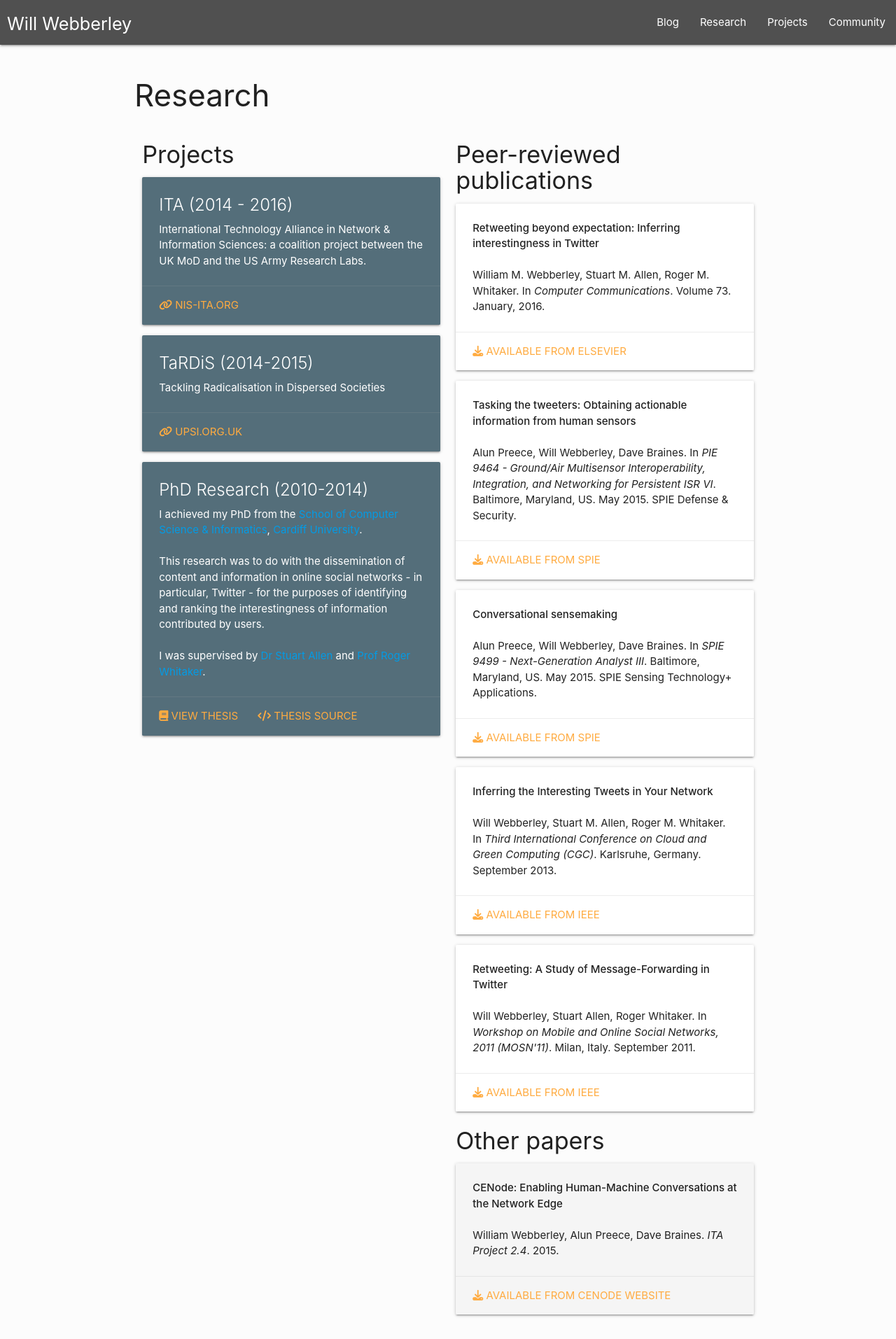
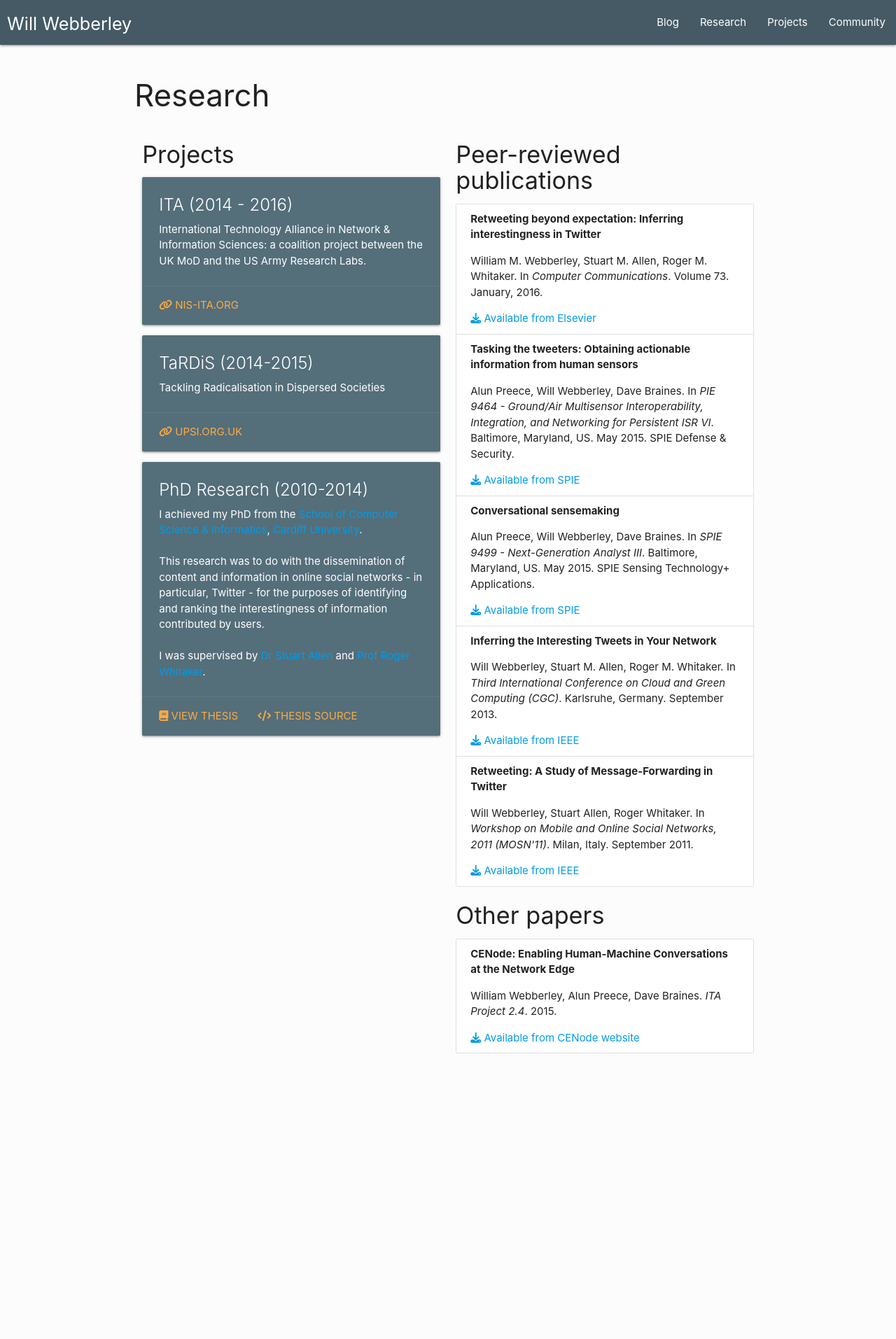
Before and after one commit to willwebberley/personal-website, a Jekyll site: the page built from research.html, in a window 1280 px wide. Shown: the whole page at 70% size. Built offline with Jekyll 4.4.1, drawn with Linux system fonts in a browser that asks for light colours; nearby versions of some CDN libraries; library files that are not in the unit come from our copies; after the commit the page ends 1540 px from its top, so only the background shows below that.

```diff
--- a/_includes/header.html
+++ b/_includes/header.html
@@ -16,7 +16,7 @@
 
   <body>
 
-  <nav>
+  <nav class="blue-grey darken-2">
      <div class="nav-wrapper">
         <a href="/" class="brand-logo">
           <span>Will Webberley</span>
--- a/_sass/main.scss
+++ b/_sass/main.scss
@@ -3,7 +3,6 @@ body{
 }
 
 nav{
-  background-color: rgb(80,80,80) !important;
   .brand-logo{
     margin-left:10px;
     span{
@@ -14,6 +13,13 @@ nav{
 
 .container{
   padding-top:20px;
+}
+
+.btn{
+  &.small, &.small i{
+    font-size:11px;
+    padding:0px 10px;
+  }
 }
 
 .chip{
--- a/research.html
+++ b/research.html
@@ -46,32 +46,30 @@ layout: default
   <div class="col m6">
     <h4>Peer-reviewed publications</h4>
 
+    <ul class="collection">
     {% for pub in site.publications reversed %}
 
-    <div class="card">
-      <div class="card-content">
-        <p><strong>{{pub.title}}</strong></p><br>
+      <li class="collection-item">
+        <span class="title">{{pub.title}}</span>
         <p>{{pub.authors}}. In <i>{{pub.journal}}</i>. {{pub.extra}}</p>
-      </div>
-      <div class="card-action">
-        <a href="{{pub.link}}"><i class="fa fa-download"></i> {{pub.link_label}}</a>
-      </div>
-    </div>
+        <a target="_blank" href="{{pub.link}}"><i class="fa fa-download"></i> {{pub.link_label}}</a>
+        <div class="clearfix"></div>
+      </li>
 
     {% endfor %}
+    </ul>
 
     <h4>Other papers</h4>
 
-    <div class="card grey lighten-4">
-      <div class="card-content">
-        <p><strong>CENode: Enabling Human-Machine Conversations at the Network Edge</strong></p><br>
-        <p>William Webberley, Alun Preece, Dave Braines. <i>ITA Project 2.4</i>. 2015.
-      </div>
-      <div class="card-action">
-        <a href="http://cenode.io/intro.pdf"><i class="fa fa-download"></i> Available from CENode website</a>
-      </div>
-    </div>
+    <ul class="collection">
 
+      <li class="collection-item">
+        <span class="title">CENode: Enabling Human-Machine Conversations at the Network Edge</span>
+        <p>William Webberley, Alun Preece, Dave Braines. <i>ITA Project 2.4</i>. 2015.</p>
+        <a target="_blank" href="http://cenode.io/intro.pdf"><i class="fa fa-download"></i> Available from CENode website</a>
+      </li>
+
+    </ul>
 
   </div>
 
```
Also changed, not shown: _posts/2015-5-1-using-weka-in-golang.md (+4 -2 lines), _posts/2016-10-09-welcome-to-jekyll.markdown (deleted, +0 -24 lines).
